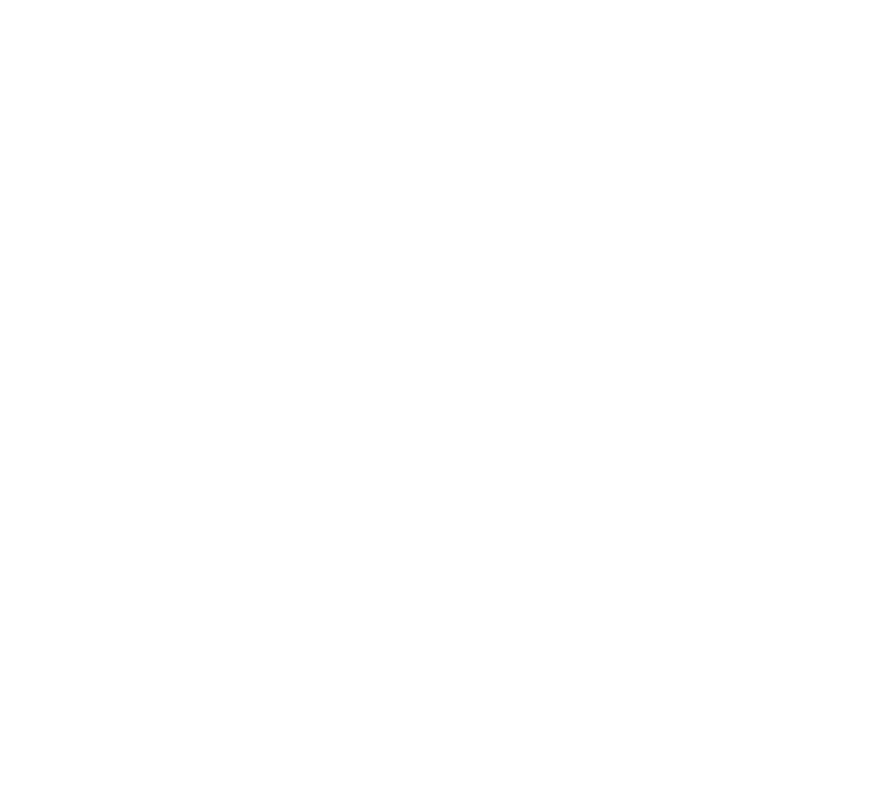
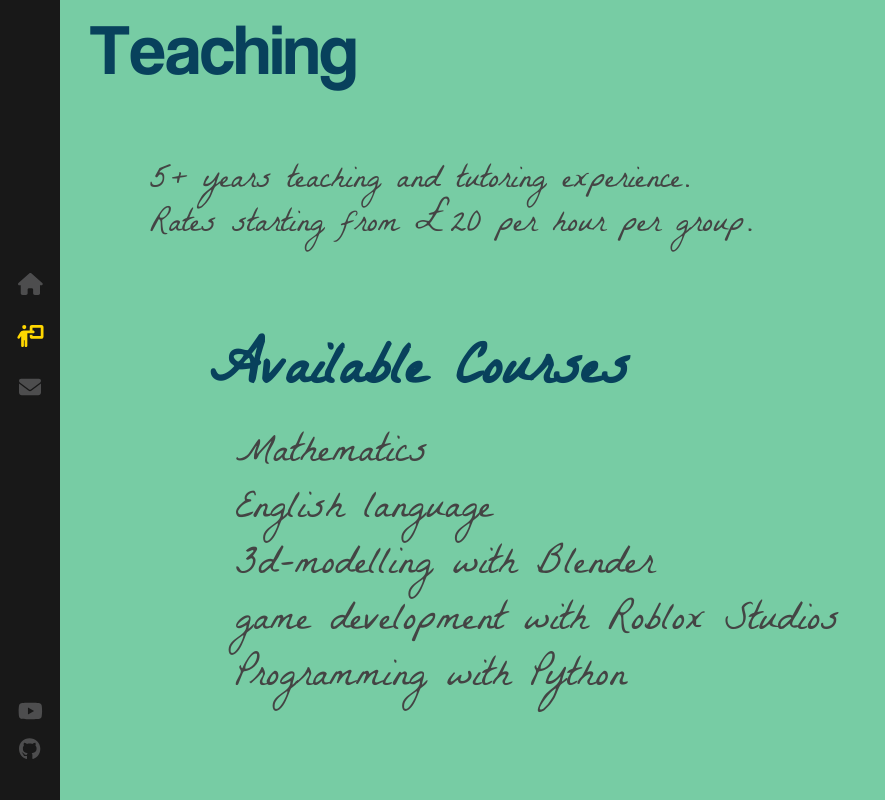
Before and after one commit to bgraham89/Dev-Portfolio, a React (Create React App) app: page /teaching in a window 1280 px wide. Before the commit this address had no page. Shown: the whole page, without its empty margins (0-885 px from the left). Built offline with nearby package versions, Linux system fonts and the light colour scheme.

Commit message:
services -> teaching

```diff
--- a/src/App.js
+++ b/src/App.js
@@ -2,7 +2,7 @@ import './App.scss';
 import { Routes, Route } from 'react-router-dom';
 import Home from './components/Home';
 import Layout from './components/Layout';
-import Services from './components/Services';
+import Teaching from './components/Teaching';
 import Contact from './components/Contact';
 
 function App() {
@@ -11,7 +11,7 @@ function App() {
     <Routes>
       <Route path='/' element={<Layout/>} >
         <Route index element={<Home/>} />
-        <Route path='services' element={<Services/>} />
+        <Route path='teaching' element={<Teaching/>} />
         <Route path='contact' element={<Contact/>} />
       </Route>
     </Routes>
--- a/src/components/AnimatedLetters/index.scss
+++ b/src/components/AnimatedLetters/index.scss
@@ -2,14 +2,14 @@
     animation: bounceIn 1s 1s;
     animation-fill-mode: forwards;
     display: inline-block;
-    min-width: 10px;
+    min-width: 7px;
     opacity: 0;
 }
 
 .text-animate-hover {
     animation-fill-mode: both;
     display: inline-block;
-    min-width: 10px;
+    min-width: 7px;
 
     &:hover {
         animation: rubberBand 1s;
@@ -20,11 +20,11 @@
 .text-animate-hover-2 {
     animation-fill-mode: both;
     display: inline-block;
-    min-width: 10px;
+    min-width: 7px;
 
     &:hover {
         animation: rubberBand 1s;
-        color: #08415c;
+        color: #ffffff;
     }
 }
 
--- a/src/components/Contact/index.scss
+++ b/src/components/Contact/index.scss
@@ -1,5 +1,6 @@
 .contact-page {
     background-color: #cc2936;
+    height: max(100vh, 700px);
 
     .form-zone {
         display: flex;
@@ -16,6 +17,7 @@
 
         form {
             align-self: center;
+            animation: fadeIn 1s 1.8s backwards;
             display: flex;
             justify-content: center;
             margin-bottom: auto;
@@ -65,7 +67,7 @@
                     input[type='text'] {
                         font-family: sans-serif;
                         font-size: 2em;
-                        height: 5vh;
+                        height: max(2vh, 2em);
                         max-width: 700px;
                         min-width: 150px;
                         width: 60vw;
@@ -75,7 +77,7 @@
                     textarea {
                         font-family: sans-serif;
                         font-size: 2em;
-                        height: 20vh;
+                        height: max(20vh, 8em);
                         max-width: 700px;
                         min-width: 150px;
                         overflow-y: auto;
--- a/src/components/Home/index.scss
+++ b/src/components/Home/index.scss
@@ -18,10 +18,10 @@
             animation: fadeIn 1s 1.8s backwards;
             color: #8d8d8d;
             font-family: sans-serif;
-            font-size: 2vmin;
+            font-size: max(2vmin, 9px);
             font-weight: 400;
             letter-spacing: 2px;
-            padding-left: 20px;
+            padding-left: min(20px, 2vw);
         }
 
         .flat-button {
@@ -30,14 +30,14 @@
             color: #ffd700;
             letter-spacing: 4px;
             font-family: sans-serif;
-            font-size: 13px;
+            font-size: min(13px, 3vmin);
             font-weight: 400;
-            margin-left: 20px;
-            margin-top: 20px;
+            margin-left: min(20px, 2vw);
+            margin-top: min(20px, 2vh);
             padding: 10px 10px;
             text-align: center;
             text-decoration: none;
-            width: 150px;
+            width: min(150px, 40vw);
 
             &:hover {
                 background: #ffd700;
--- a/src/components/Layout/index.scss
+++ b/src/components/Layout/index.scss
@@ -1,9 +1,9 @@
 .page {
     display: flex;
     height: max-content;
-    margin-left: 60px;
+    margin-left: min(60px, 10vw);
     min-height: 100vh;
-    width: calc(100% - 60px);
+    width: calc(100% - min(60px, 10vw));
 }
 
 .content {
@@ -26,6 +26,6 @@ section {
     display: flex;
     height: 100vh;
     margin: 0;
-    padding-left: 30px;
+    padding-left: min(30px, 5vw);
     width: calc(100% - 30px);
 }
--- a/src/components/Services/index.scss
+++ /dev/null
@@ -1,53 +0,0 @@
-.services-page {
-    background-color: #64be93;
-
-    .navigation-zone {
-        display: flex;
-        flex-direction: column;
-        justify-content: flex-start;
-        text-align: left;
-
-        h1 {
-            color: #ffffff;
-            font-family: 'Coolvetica';
-            font-size: 9vmin;
-            font-weight: 300;
-            margin: 0;
-        }
-    }
-
-    .teaching-service {
-        animation: fadeIn 1s 1.8s backwards;
-        display: flex;
-        flex-direction: column;
-        height: 80vh;
-        justify-content: center;
-
-        h2 {
-            color: #08415c;
-            font-family: 'La Belle Aurore';
-            font-size: 9vmin;
-            text-decoration: underline;
-        }
-
-        ul {
-
-            padding-inline-start: 30px;
-
-            li {
-                font-family: 'La Belle Aurore';
-                font-size: 4vmin;
-
-                a {
-                    text-decoration: none;
-                    color: #444;
-
-                    &:hover {
-                        color: #08415c;
-                        text-decoration: underline;
-                    }
-                }
-            }
-        }
-    }
-}
--- a/src/components/Sidebar/index.js
+++ b/src/components/Sidebar/index.js
@@ -11,7 +11,7 @@ const Sidebar = () => {
                 <NavLink exact='true' activeclassname='active' to='/' className='home-link'>
                     <FontAwesomeIcon icon={faHome} color='#4d4d4e' />
                 </NavLink>
-                <NavLink exact='true' activeclassname='active' className='services-link' to='/services'>
+                <NavLink exact='true' activeclassname='active' className='teaching-link' to='/teaching'>
                     <FontAwesomeIcon icon={faPersonChalkboard} color='#4d4d4e' />
                 </NavLink>
                 <NavLink exact='true' activeclassname='active' className='contact-link' to='/contact'>
--- a/src/components/Sidebar/index.scss
+++ b/src/components/Sidebar/index.scss
@@ -3,47 +3,29 @@
     display: flex;
     flex-direction: column;
     height: 100vh;
-    min-height: 300px;
+    max-width: 60px;
     position: fixed;
-    width: 60px;
+    width: 10vw;
     z-index: 3;
-
-    .logo {
-        display: flex;
-        height: 100px;
-        flex-direction: column;
-
-        img {
-            margin-left: 15px;
-            margin-top: 15px;
-            width: 30px;
-
-            &.sub-logo {
-                padding: 0;
-                margin-left: 5px;
-                margin-top: 5px;
-                width: 50px;
-            }
-        }
-    }
 
     #internal-links{
         align-content: space-between;
         display: flex;
-        height: 200px;
+        height: 60vh;
         flex-direction: column;
         justify-content: center;
         margin-bottom: auto;
         margin-top: auto;
+        max-height: 200px;
         text-align: center;
         width: 100%;
 
         a {
             color: #4d4d4e;
             display: block;
-            font-size: 22px;
-            height: 50px;
-            line-height: 50px;
+            font-size: min(22px, 5vmin);
+            height: calc(min(22px, 5vmin) * 2.35);
+            line-height: calc(min(22px, 5vmin) * 2.35);
             position: relative;
             text-decoration: none;
 
@@ -67,7 +49,7 @@
                 bottom: 0;
                 content: '';
                 display: block;
-                font-size: 9px;
+                font-size: min(9px, 1vw);
                 letter-spacing: 1.5px;
                 opacity: 0;
                 position: absolute;
@@ -89,9 +71,9 @@
             }
         }
 
-        a.services-link {
+        a.teaching-link {
             &:after {
-                content: 'SERVICES'
+                content: 'TEACHING'
             }
         }
 
@@ -115,9 +97,9 @@
         li {
             a {
                 display: block;
-                font-size: 22px;
-                line-height: 22px;
-                margin-top: 15px;
+                font-size: min(22px, 5vmin);
+                line-height: min(22px, 5vmin);
+                margin-top: min(15px, 5vmin);
 
                 &:hover .youtube{
                     color: #ff0000
--- /dev/null
+++ b/src/components/Teaching/index.js
@@ -0,0 +1,37 @@
+import './index.scss'
+import { useEffect, useState } from 'react'
+import AnimatedLetters from '../AnimatedLetters'
+
+const Teaching = () => {
+    const [letterClass, setLetterClass] = useState('text-animate')
+    const textArray = ['T', 'e', 'a', 'c', 'h', 'i', 'n', 'g']
+
+    useEffect(() => {
+        setTimeout(() => {
+            setLetterClass('text-animate-hover-2')
+        }, 3500)
+    }, [] )
+    return (
+        <div className='content teaching-page'>
+            <section className='landing-zone'>
+                <h1>
+                    <AnimatedLetters letterClass={letterClass} strArray={textArray} idx={5}/>
+                </h1>
+                <p>5+ years teaching and tutoring experience.</p>
+                <p>Rates starting from £20 per hour per group.</p>
+                <div className='courses'>
+                    <h2>Available Courses</h2>
+                    <ul>
+                        <li><span className='course-name'>Mathematics</span></li>
+                        <li><span className='course-name'>English language</span></li>
+                        <li><span className='course-name'>3d-modelling with Blender</span></li>
+                        <li><span className='course-name'>game development with Roblox Studios</span></li>
+                        <li><span className='course-name'>Programming with Python</span></li>
+                    </ul>
+                </div>
+            </section>
+        </div>
+    )
+}
+
+export default Teaching
--- /dev/null
+++ b/src/components/Teaching/index.scss
@@ -0,0 +1,62 @@
+.teaching-page {
+    background-color: #77cca4;
+
+    .landing-zone {
+        display: flex;
+        flex-direction: column;
+        justify-content: flex-start;
+        text-align: left;
+
+        h1 {
+            color: #08415c;
+            font-family: 'Coolvetica';
+            font-size: 9vmin;
+            font-weight: 300;
+            margin-top: 0;
+        }
+
+        p {
+            align-self: flex-start;
+            animation: fadeIn 1s 1.8s backwards;
+            font-family: 'La Belle Aurore';
+            font-size: 4vmin;
+            margin-bottom: 0;
+            margin-left: min(60px, 7vw);
+            margin-top: 0;
+        }
+    }
+
+    .courses {
+        align-items: flex-start;
+        animation: fadeIn 1s 1.8s backwards;
+        display: flex;
+        flex-direction: column;
+        height: 70vh;
+        justify-content: center;
+        margin-left: min(120px, 14vw);
+
+        h2 {
+            color: #08415c;
+            font-family: 'La Belle Aurore';
+            font-size: 7.5vmin;
+            margin-bottom: 0;
+            margin-top: 0;
+        }
+
+        ul {
+            list-style: none;
+            padding-inline-start: 2vw;
+
+            li {
+                font-family: 'La Belle Aurore';
+                font-size: 5vmin;
+
+                .course-name:hover {
+                    color: #ffffff;
+                    cursor: pointer;
+                    font-weight: bold;
+                }
+            }
+        }
+    }
+}
```
Also changed, not shown: src/components/Services/index.js (deleted, +0 -40 lines).
